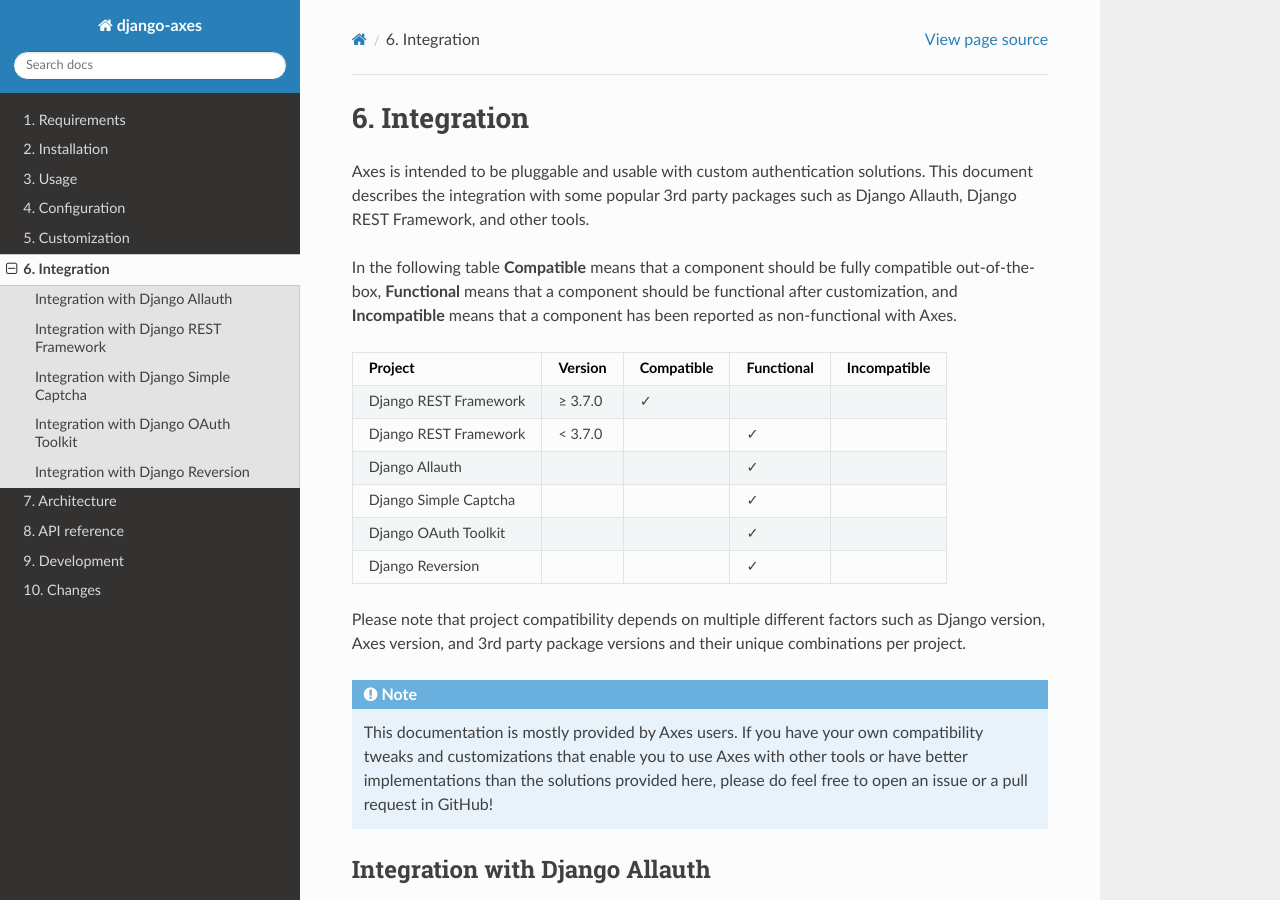
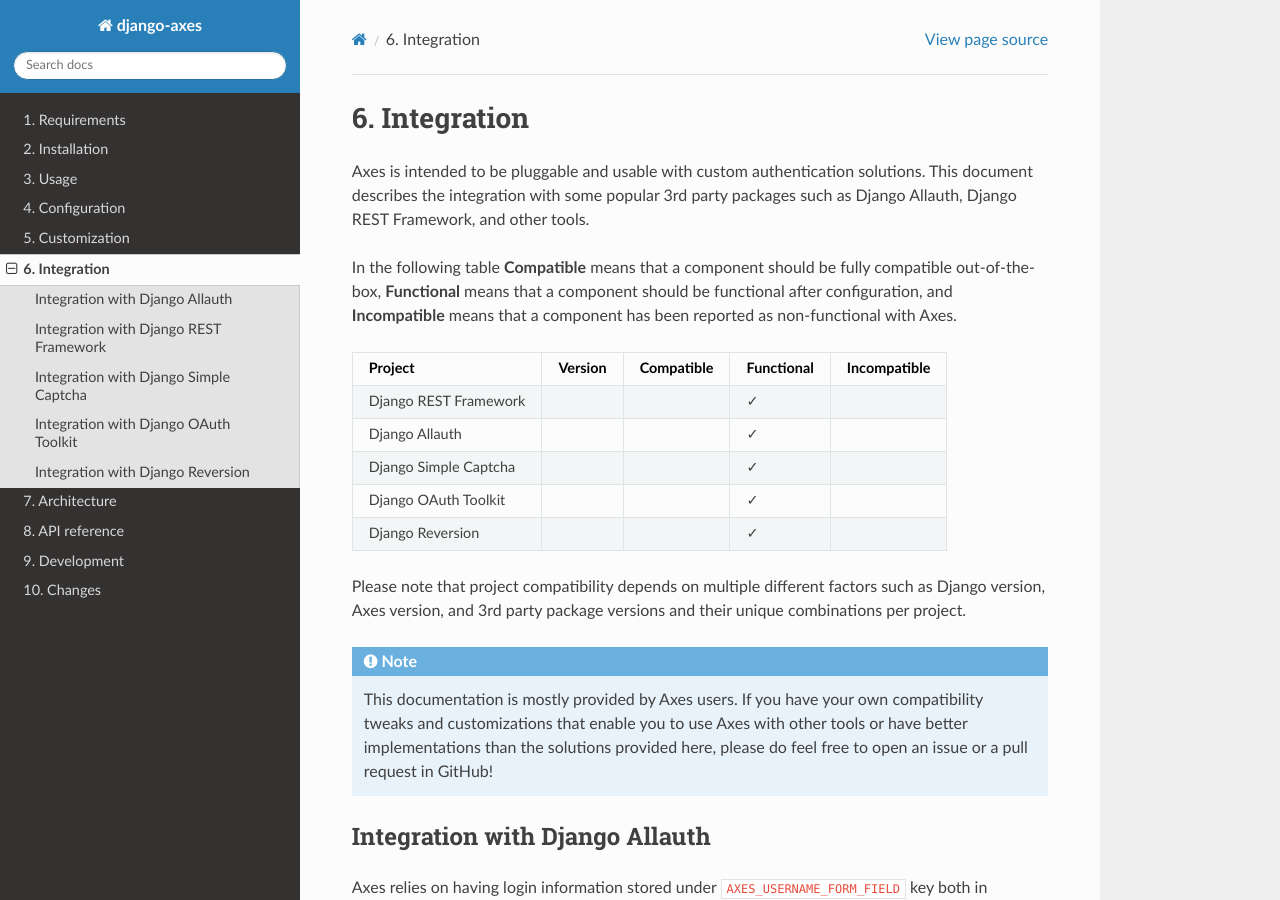
Before and after one commit to jazzband/django-axes, a Sphinx documentation site: the page built from docs/6_integration.rst, in a window 1280 px wide and 900 px high. Built offline with Sphinx 7.4.7 and the Read the Docs theme 2.0.0, drawn with Linux system fonts in a browser that asks for light colours; the version number could not be read and is left out; some of the changed text lies outside the part shown.

Commit message:
Update DRF documentation
Update old version information and clean up summary table

```diff
--- a/docs/6_integration.rst
+++ b/docs/6_integration.rst
@@ -9,14 +9,13 @@
 
 In the following table
 **Compatible** means that a component should be fully compatible out-of-the-box,
-**Functional** means that a component should be functional after customization, and
+**Functional** means that a component should be functional after configuration, and
 **Incompatible** means that a component has been reported as non-functional with Axes.
 
 =======================   =============   ============   ============   ==============
 Project                   Version         Compatible     Functional     Incompatible
 =======================   =============   ============   ============   ==============
-Django REST Framework     |gte| 3.7.0     |check|
-Django REST Framework     |lt| 3.7.0                     |check|
+Django REST Framework                                    |check|
 Django Allauth                                           |check|
 Django Simple Captcha                                    |check|
 Django OAuth Toolkit                                     |check|
@@ -99,10 +98,6 @@
 Integration with Django REST Framework
 --------------------------------------
 
-.. note::
-   DRF versions prior to 3.7.0 will not function properly.
-
-
 Django Axes requires REST Framework to be connected
 via lockout signals for correct functionality.
 
@@ -112,6 +107,7 @@
 
     from axes.signals import user_locked_out
     from rest_framework.exceptions import PermissionDenied
+
 
     @receiver(user_locked_out)
     def raise_permission_denied(*args, **kwargs):
```
